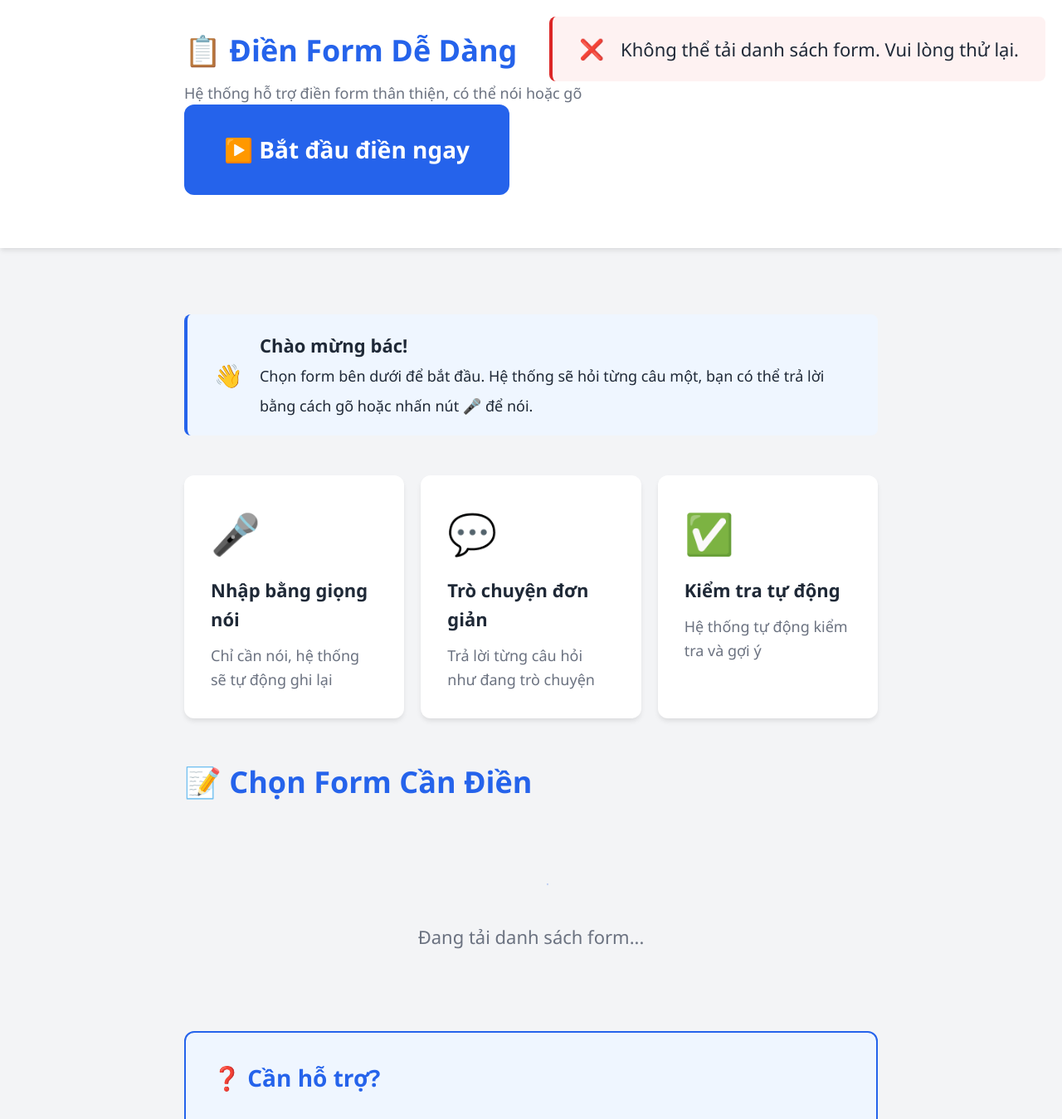
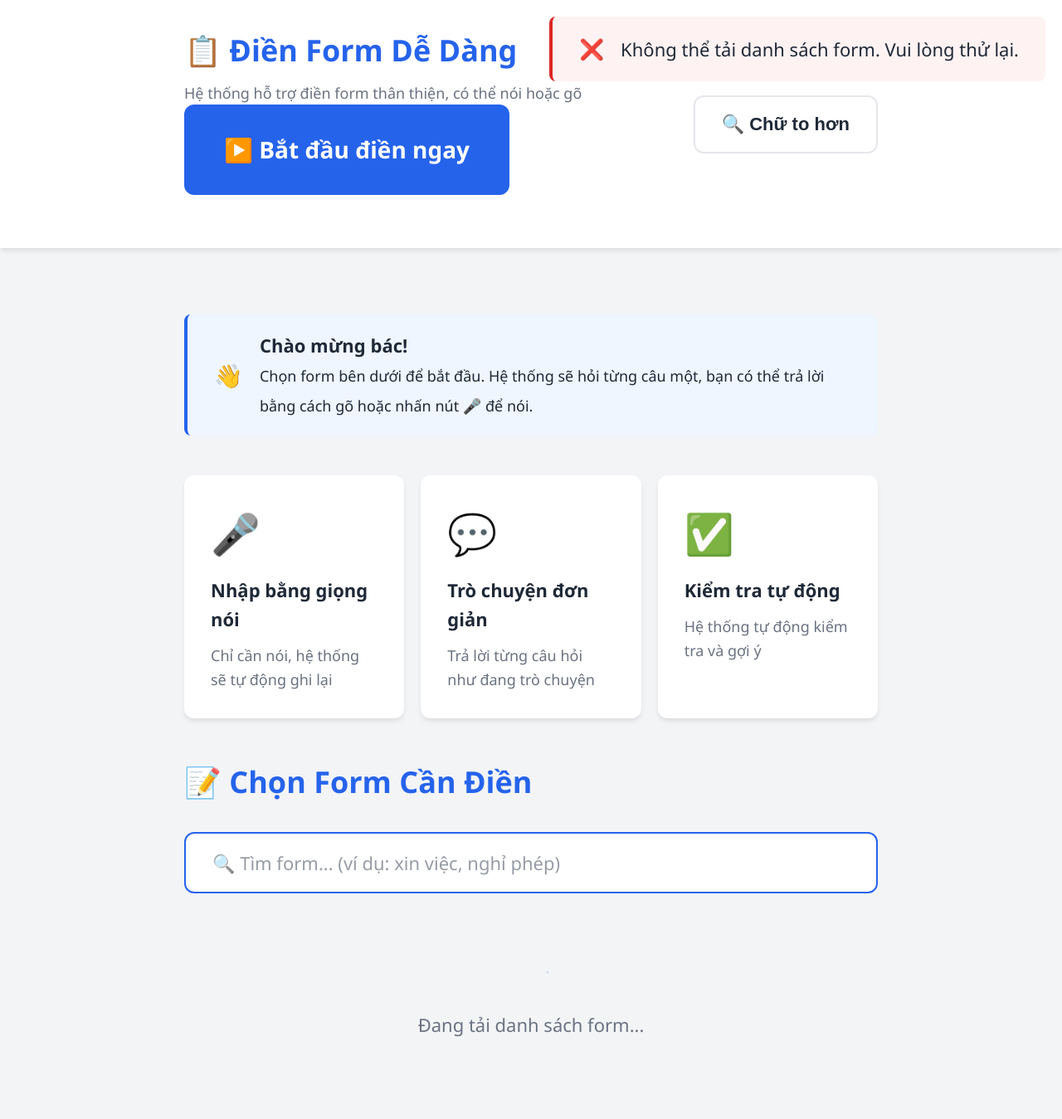
Before and after one commit to magicpro97/elder-friendly-form-pipeline, a Python web app: template templates/index.html in a window 1280 px wide. Shown: the top 1349 px of the page at 83% size. Run offline with Jinja, Linux system fonts and the light colour scheme; the template is opened without the code that fills it, so the values that code supplies are empty.

Commit message:
feat: thêm tìm kiếm, form gần đây, TTS, phóng to chữ, và analytics\n\n- Search box với filter theo title/aliases\n- Gần đây bác đã làm section (5 form)\n- Text-to-speech buttons cho câu hỏi\n- Toggle 'Chữ to hơn' tăng font 20%\n- Privacy-respecting analytics (localStorage only)

```diff
--- a/static/css/main.css
+++ b/static/css/main.css
@@ -97,6 +97,14 @@
   display: flex;
   align-items: center;
   justify-content: space-between;
+  gap: var(--spacing-lg);
+  flex-wrap: wrap;
+}
+
+.header-controls {
+  display: flex;
+  gap: var(--spacing-sm);
+  align-items: center;
 }
 
 .header h1 {
@@ -291,7 +299,11 @@
 
 .progress-bar-fill {
   height: 100%;
-  background: linear-gradient(90deg, var(--primary-color), var(--success-color));
+  background: linear-gradient(
+    90deg,
+    var(--primary-color),
+    var(--success-color)
+  );
   transition: width 0.3s ease;
 }
 
@@ -309,7 +321,6 @@
   flex: 1;
   padding: var(--spacing-sm) var(--spacing-md);
 }
-
 
 /* Chat Interface - Fullscreen optimized */
 .chat-container {
@@ -695,7 +706,11 @@
 
 .progress-fill {
   height: 100%;
-  background: linear-gradient(90deg, var(--primary-color), var(--primary-hover));
+  background: linear-gradient(
+    90deg,
+    var(--primary-color),
+    var(--primary-hover)
+  );
   transition: width 0.5s ease;
   box-shadow: 0 0 10px rgba(37, 99, 235, 0.3);
 }
@@ -858,13 +873,27 @@
 /* ===== Landing Page specific components & utilities ===== */
 
 /* Utilities */
-.mb-xl { margin-bottom: var(--spacing-xl); }
-.mb-lg { margin-bottom: var(--spacing-lg); }
-.mb-md { margin-bottom: var(--spacing-md); }
-.p-xl { padding: var(--spacing-xl); }
-.p-lg { padding: var(--spacing-lg); }
-.text-center { text-align: center; }
-.grid-full { grid-column: 1 / -1; }
+.mb-xl {
+  margin-bottom: var(--spacing-xl);
+}
+.mb-lg {
+  margin-bottom: var(--spacing-lg);
+}
+.mb-md {
+  margin-bottom: var(--spacing-md);
+}
+.p-xl {
+  padding: var(--spacing-xl);
+}
+.p-lg {
+  padding: var(--spacing-lg);
+}
+.text-center {
+  text-align: center;
+}
+.grid-full {
+  grid-column: 1 / -1;
+}
 
 /* Features grid and cards */
 .features-grid {
@@ -903,7 +932,9 @@
 }
 
 /* Welcome section spacing */
-.welcome-section { margin-bottom: var(--spacing-xl); }
+.welcome-section {
+  margin-bottom: var(--spacing-xl);
+}
 
 /* Help section */
 .help-section {
@@ -935,6 +966,168 @@
   font-size: var(--font-base);
 }
 
+/* ===== New Features Styles ===== */
+
+/* Search Box */
+.search-box-container {
+  margin-bottom: var(--spacing-lg);
+}
+
+.search-input {
+  width: 100%;
+  padding: var(--spacing-md) var(--spacing-lg);
+  font-size: var(--font-large);
+  border: 2px solid var(--primary-color);
+  border-radius: 12px;
+  font-family: inherit;
+  transition: all 0.2s ease;
+  background: var(--bg-primary);
+}
+
+.search-input:focus {
+  outline: none;
+  border-color: var(--primary-color);
+  box-shadow: 0 0 0 4px rgba(37, 99, 235, 0.1);
+}
+
+.search-input::placeholder {
+  color: var(--text-secondary);
+  opacity: 0.7;
+}
+
+/* Recent Forms Section */
+.recent-forms-container {
+  background: var(--bg-accent);
+  padding: var(--spacing-lg);
+  border-radius: 12px;
+  margin-bottom: var(--spacing-lg);
+  border: 2px solid var(--primary-color);
+}
+
+.recent-forms-title {
+  font-size: var(--font-large);
+  color: var(--primary-color);
+  margin-bottom: var(--spacing-md);
+  display: flex;
+  align-items: center;
+  gap: var(--spacing-sm);
+}
+
+.recent-forms-grid {
+  display: grid;
+  grid-template-columns: repeat(auto-fill, minmax(250px, 1fr));
+  gap: var(--spacing-sm);
+}
+
+.recent-form-item {
+  background: var(--bg-primary);
+  padding: var(--spacing-md);
+  border-radius: 8px;
+  cursor: pointer;
+  transition: all 0.2s ease;
+  border: 2px solid transparent;
+  display: flex;
+  justify-content: space-between;
+  align-items: center;
+}
+
+.recent-form-item:hover {
+  border-color: var(--primary-color);
+  transform: translateY(-2px);
+  box-shadow: var(--shadow);
+}
+
+.recent-form-item:focus {
+  outline: 4px solid var(--primary-color);
+  outline-offset: 2px;
+}
+
+.recent-form-info {
+  flex: 1;
+}
+
+.recent-form-title {
+  font-size: var(--font-base);
+  font-weight: 600;
+  color: var(--text-primary);
+}
+
+.recent-form-time {
+  font-size: 14px;
+  color: var(--text-secondary);
+}
+
+/* Text-to-Speech Button */
+.tts-button {
+  background: var(--bg-secondary);
+  border: 2px solid var(--primary-color);
+  border-radius: 50%;
+  width: 44px;
+  height: 44px;
+  display: inline-flex;
+  align-items: center;
+  justify-content: center;
+  cursor: pointer;
+  transition: all 0.2s ease;
+  font-size: 20px;
+  margin-left: var(--spacing-sm);
+  vertical-align: middle;
+}
+
+.tts-button:hover {
+  background: var(--primary-color);
+  color: white;
+  transform: scale(1.1);
+}
+
+.tts-button:focus {
+  outline: 3px solid var(--primary-color);
+  outline-offset: 2px;
+}
+
+.tts-button.speaking {
+  background: var(--success-color);
+  color: white;
+  animation: pulse 1s infinite;
+}
+
+/* Font Size Toggle States */
+body.font-enlarged {
+  --font-base: 22px;
+  --font-large: 26px;
+  --font-xlarge: 32px;
+  --font-xxlarge: 42px;
+}
+
+body.font-enlarged .btn {
+  min-height: 72px;
+}
+
+body.font-enlarged .btn-large {
+  min-height: 90px;
+}
+
+/* Hidden class for filtered items */
+.hidden {
+  display: none !important;
+}
+
+/* Analytics Dashboard (privacy-respecting) */
+.analytics-notice {
+  background: var(--bg-accent);
+  padding: var(--spacing-md);
+  border-radius: 8px;
+  border-left: 4px solid var(--primary-color);
+  font-size: var(--font-base);
+  color: var(--text-secondary);
+  margin-top: var(--spacing-lg);
+}
+
+.analytics-notice a {
+  color: var(--primary-color);
+  text-decoration: underline;
+}
+
 /* Print styles */
 @media print {
   .header,
--- a/static/js/app.js
+++ b/static/js/app.js
@@ -8,14 +8,23 @@
     this.recognition = null;
     this.isRecording = false;
     this.STORAGE_KEY = "elder_form_drafts"; // LocalStorage key for saved drafts
+    this.RECENT_FORMS_KEY = "elder_recent_forms"; // Recent forms access
+    this.ANALYTICS_KEY = "elder_analytics"; // Privacy-respecting analytics
+    this.FONT_SIZE_KEY = "elder_font_enlarged"; // Font size preference
+    this.allForms = []; // Store all forms for filtering
+    this.ttsUtterance = null; // Text-to-speech
     this.init();
   }
 
   init() {
     this.setupVoiceRecognition();
+    this.setupTextToSpeech();
+    this.loadFontSizePreference();
     this.loadForms();
     this.loadSavedDrafts();
+    this.loadRecentForms();
     this.setupKeyboardShortcuts();
+    this.initAnalytics();
   }
 
   // Setup global keyboard shortcuts
@@ -71,14 +80,307 @@
     }
   }
 
+  // ===== NEW FEATURES =====
+
+  // Setup Text-to-Speech
+  setupTextToSpeech() {
+    if ("speechSynthesis" in window) {
+      this.ttsAvailable = true;
+    } else {
+      this.ttsAvailable = false;
+      console.warn("Text-to-speech not available in this browser");
+    }
+  }
+
+  // Read text aloud
+  speakText(text, button = null) {
+    if (!this.ttsAvailable) {
+      this.showAlert("Trình duyệt không hỗ trợ đọc văn bản", "warning");
+      return;
+    }
+
+    // Stop any ongoing speech
+    window.speechSynthesis.cancel();
+
+    if (button) {
+      button.classList.remove("speaking");
+    }
+
+    // Create utterance
+    this.ttsUtterance = new SpeechSynthesisUtterance(text);
+    this.ttsUtterance.lang = "vi-VN";
+    this.ttsUtterance.rate = 0.9; // Slightly slower for elderly
+    this.ttsUtterance.pitch = 1.0;
+
+    if (button) {
+      button.classList.add("speaking");
+      this.ttsUtterance.onend = () => {
+        button.classList.remove("speaking");
+      };
+    }
+
+    window.speechSynthesis.speak(this.ttsUtterance);
+    this.trackEvent("tts_used");
+  }
+
+  // Stop speech
+  stopSpeech() {
+    if (this.ttsAvailable) {
+      window.speechSynthesis.cancel();
+    }
+  }
+
+  // Font size toggle
+  toggleFontSize() {
+    const isEnlarged = document.body.classList.toggle("font-enlarged");
+    localStorage.setItem(this.FONT_SIZE_KEY, isEnlarged ? "true" : "false");
+
+    const btn = document.getElementById("fontSizeToggle");
+    if (btn) {
+      btn.textContent = isEnlarged ? "🔍 Chữ nhỏ lại" : "🔍 Chữ to hơn";
+      btn.setAttribute("aria-label", isEnlarged ? "Thu nhỏ chữ" : "Phóng to chữ");
+    }
+
+    this.trackEvent("font_size_toggle", { enlarged: isEnlarged });
+  }
+
+  // Load font size preference
+  loadFontSizePreference() {
+    const isEnlarged = localStorage.getItem(this.FONT_SIZE_KEY) === "true";
+    if (isEnlarged) {
+      document.body.classList.add("font-enlarged");
+      const btn = document.getElementById("fontSizeToggle");
+      if (btn) {
+        btn.textContent = "🔍 Chữ nhỏ lại";
+        btn.setAttribute("aria-label", "Thu nhỏ chữ");
+      }
+    }
+  }
+
+  // Filter forms by search query
+  filterForms(query) {
+    if (!this.allForms || this.allForms.length === 0) return;
+
+    const searchTerm = query.toLowerCase().trim();
+
+    if (!searchTerm) {
+      // Show all forms
+      this.displayForms(this.allForms);
+      return;
+    }
+
+    // Filter by title or aliases
+    const filtered = this.allForms.filter(form => {
+      const titleMatch = form.title.toLowerCase().includes(searchTerm);
+      const aliasMatch = form.aliases && form.aliases.some(alias =>
+        alias.toLowerCase().includes(searchTerm)
+      );
+      return titleMatch || aliasMatch;
+    });
+
+    this.displayForms(filtered);
+    this.trackEvent("search_used", { query: searchTerm, results: filtered.length });
+
+    // Show message if no results
+    if (filtered.length === 0) {
+      const container = document.getElementById("formsContainer");
+      if (container) {
+        container.innerHTML = `
+          <div class="grid-full text-center p-xl">
+            <p style="font-size: var(--font-large); color: var(--text-secondary);">
+              ❌ Không tìm thấy form phù hợp với "${query}"
+            </p>
+            <button class="btn btn-secondary" onclick="document.getElementById('formSearch').value=''; assistant.filterForms('');">
+              Xem tất cả form
+            </button>
+          </div>
+        `;
+      }
+    }
+  }
+
+  // Track recent form access
+  trackRecentForm(formId, formTitle) {
+    try {
+      const recent = this.getRecentForms();
+
+      // Remove existing entry if present
+      const filtered = recent.filter(f => f.formId !== formId);
+
+      // Add to beginning
+      filtered.unshift({
+        formId,
+        formTitle,
+        accessedAt: new Date().toISOString()
+      });
+
+      // Keep only last 5
+      const limited = filtered.slice(0, 5);
+
+      localStorage.setItem(this.RECENT_FORMS_KEY, JSON.stringify(limited));
+    } catch (error) {
+      console.error("Error tracking recent form:", error);
+    }
+  }
+
+  // Get recent forms
+  getRecentForms() {
+    try {
+      const recent = localStorage.getItem(this.RECENT_FORMS_KEY);
+      return recent ? JSON.parse(recent) : [];
+    } catch (error) {
+      console.error("Error loading recent forms:", error);
+      return [];
+    }
+  }
+
+  // Load and display recent forms
+  loadRecentForms() {
+    const recent = this.getRecentForms();
+    if (recent.length === 0) return;
+
+    const section = document.getElementById("recentFormsSection");
+    if (!section) return;
+
+    section.innerHTML = `
+      <div class="recent-forms-container">
+        <h3 class="recent-forms-title">
+          🕐 Gần đây bác đã làm
+        </h3>
+        <div class="recent-forms-grid">
+          ${recent.map(form => `
+            <div class="recent-form-item" role="button" tabindex="0"
+                 onclick="assistant.startForm('${form.formId}', '${form.formTitle}')"
+                 onkeydown="if(event.key==='Enter'||event.key===' '){assistant.startForm('${form.formId}', '${form.formTitle}')}"
+                 aria-label="Mở form ${form.formTitle}">
+              <div class="recent-form-info">
+                <div class="recent-form-title">${form.formTitle}</div>
+                <div class="recent-form-time">${this.formatDate(form.accessedAt)}</div>
+              </div>
+              <span style="font-size: 24px;">▶️</span>
+            </div>
+          `).join('')}
+        </div>
+      </div>
+    `;
+  }
+
+  // Privacy-respecting analytics
+  initAnalytics() {
+    // Initialize analytics object if not exists
+    const analytics = this.getAnalytics();
+    if (!analytics.initialized) {
+      this.saveAnalytics({
+        initialized: true,
+        startDate: new Date().toISOString(),
+        events: {},
+        errors: {},
+        buttonInteractions: {}
+      });
+    }
+  }
+
+  // Get analytics data
+  getAnalytics() {
+    try {
+      const data = localStorage.getItem(this.ANALYTICS_KEY);
+      return data ? JSON.parse(data) : { initialized: false };
+    } catch (error) {
+      console.error("Error loading analytics:", error);
+      return { initialized: false };
+    }
+  }
+
+  // Save analytics data
+  saveAnalytics(data) {
+    try {
+      localStorage.setItem(this.ANALYTICS_KEY, JSON.stringify(data));
+    } catch (error) {
+      console.error("Error saving analytics:", error);
+    }
+  }
+
+  // Track event (no PII)
+  trackEvent(eventName, metadata = {}) {
+    try {
+      const analytics = this.getAnalytics();
+      if (!analytics.events) analytics.events = {};
+
+      if (!analytics.events[eventName]) {
+        analytics.events[eventName] = { count: 0, lastOccurred: null };
+      }
+
+      analytics.events[eventName].count++;
+      analytics.events[eventName].lastOccurred = new Date().toISOString();
+
+      if (metadata && Object.keys(metadata).length > 0) {
+        analytics.events[eventName].metadata = metadata;
+      }
+
+      this.saveAnalytics(analytics);
+    } catch (error) {
+      console.error("Error tracking event:", error);
+    }
+  }
+
+  // Track error (no PII)
+  trackError(errorType, errorMessage) {
+    try {
+      const analytics = this.getAnalytics();
+      if (!analytics.errors) analytics.errors = {};
+
+      if (!analytics.errors[errorType]) {
+        analytics.errors[errorType] = { count: 0, lastMessage: null };
+      }
+
+      analytics.errors[errorType].count++;
+      analytics.errors[errorType].lastMessage = errorMessage.substring(0, 100); // Limit length
+      analytics.errors[errorType].lastOccurred = new Date().toISOString();
+
+      this.saveAnalytics(analytics);
+    } catch (error) {
+      console.error("Error tracking error:", error);
+    }
+  }
+
+  // Track button interaction (size, position)
+  trackButtonClick(buttonType, buttonSize) {
+    try {
+      const analytics = this.getAnalytics();
+      if (!analytics.buttonInteractions) analytics.buttonInteractions = {};
+
+      if (!analytics.buttonInteractions[buttonType]) {
+        analytics.buttonInteractions[buttonType] = { count: 0, sizes: {} };
+      }
+
+      analytics.buttonInteractions[buttonType].count++;
+
+      if (buttonSize) {
+        if (!analytics.buttonInteractions[buttonType].sizes[buttonSize]) {
+          analytics.buttonInteractions[buttonType].sizes[buttonSize] = 0;
+        }
+        analytics.buttonInteractions[buttonType].sizes[buttonSize]++;
+      }
+
+      this.saveAnalytics(analytics);
+    } catch (error) {
+      console.error("Error tracking button click:", error);
+    }
+  }
+
+  // ===== END NEW FEATURES =====
+
+
   // Load available forms
   async loadForms() {
     try {
       const response = await fetch("/forms");
       const data = await response.json();
+      this.allForms = data.forms; // Store for filtering
       this.displayForms(data.forms);
     } catch (error) {
       console.error("Error loading forms:", error);
+      this.trackError("form_load_error", error.message);
       this.showAlert(
         "Không thể tải danh sách form. Vui lòng thử lại.",
         "error"
@@ -94,7 +396,7 @@
     container.innerHTML = forms
       .map(
         (form) => `
-      <div class="form-card" role="button" tabindex="0"
+      <div class="form-card" role="button" tabindex="0" data-form-id="${form.form_id}"
            aria-label="Mở form ${form.title}"
            onclick="assistant.startForm('${form.form_id}', '${form.title}')"
            onkeydown="if(event.key==='Enter'||event.key===' '){assistant.startForm('${form.form_id}', '${form.title}')}"
@@ -145,15 +447,23 @@
             </div>
             <div class="draft-progress">
               <div class="progress-bar-container">
-                <div class="progress-bar-fill" style="width: ${draft.progress || 0}%"></div>
+                <div class="progress-bar-fill" style="width: ${
+                  draft.progress || 0
+                }%"></div>
               </div>
-              <span class="draft-progress-text">${draft.answeredFields || 0}/${draft.totalFields || 0} câu đã trả lời</span>
+              <span class="draft-progress-text">${draft.answeredFields || 0}/${
+              draft.totalFields || 0
+            } câu đã trả lời</span>
             </div>
             <div class="draft-actions">
-              <button class="btn btn-primary" onclick="assistant.continueDraft('${draft.sessionId}')">
+              <button class="btn btn-primary" onclick="assistant.continueDraft('${
+                draft.sessionId
+              }')">
                 ▶️ Tiếp tục
               </button>
-              <button class="btn btn-secondary" onclick="assistant.deleteDraft('${draft.sessionId}')">
+              <button class="btn btn-secondary" onclick="assistant.deleteDraft('${
+                draft.sessionId
+              }')">
                 🗑️ Xóa
               </button>
             </div>
@@ -188,7 +498,9 @@
       const drafts = this.getSavedDrafts();
 
       // Check if draft already exists (update it)
-      const existingIndex = drafts.findIndex((d) => d.sessionId === this.sessionId);
+      const existingIndex = drafts.findIndex(
+        (d) => d.sessionId === this.sessionId
+      );
 
       const draft = {
         sessionId: this.sessionId,
@@ -288,6 +600,10 @@
   async startForm(formId, formTitle) {
     this.currentFormId = formId;
 
+    // Track recent form access
+    this.trackRecentForm(formId, formTitle);
+    this.trackEvent("form_started", { formId });
+
     // Show loading
     const mainContent = document.getElementById("mainContent");
     mainContent.innerHTML = `
@@ -338,6 +654,7 @@
       });
     } catch (error) {
       console.error("Error starting form:", error);
+      this.trackError("form_start_error", error.message);
       this.showAlert(error.message, "error");
     }
   }
@@ -440,11 +757,22 @@
     const hintInText = hint && (text || "").includes(hint);
     const showHint = !!(hint && !hasInlineExample && !hintInText);
 
+    // Create unique ID for TTS button
+    const ttsId = `tts-${Date.now()}-${Math.random().toString(36).substr(2, 9)}`;
+
     messageDiv.innerHTML = `
       <div class="message-avatar">${avatar}</div>
       <div class="message-content">
         ${text}
         ${showHint ? `<div class="message-hint">Ví dụ: ${hint}</div>` : ""}
+        ${type === "assistant" && this.ttsAvailable ? `
+          <button class="tts-button" id="${ttsId}"
+                  onclick="assistant.speakText('${text.replace(/'/g, "\\'")}', document.getElementById('${ttsId}'))"
+                  aria-label="Đọc câu hỏi"
+                  title="Nhấn để nghe câu hỏi">
+            🔊
+          </button>
+        ` : ""}
       </div>
     `;
 
@@ -588,8 +916,12 @@
 
     if (!answer) {
       this.showAlert("Vui lòng nhập câu trả lời", "warning");
+      this.trackEvent("validation_error", { type: "empty_answer" });
       return;
     }
+
+    // Track button click
+    this.trackButtonClick("send_answer", "primary");
 
     // Add user message
     this.addMessage("user", answer);
@@ -627,6 +959,7 @@
       if (data.ok === false) {
         this.removeTyping();
         this.addMessage("assistant", data.message);
+        this.trackEvent("validation_error", { type: "invalid_input" });
         return;
       }
 
@@ -668,6 +1001,7 @@
       }
     } catch (error) {
       console.error("Error sending answer:", error);
+      this.trackError("send_answer_error", error.message);
       this.removeTyping();
       this.showAlert(error.message, "error");
     } finally {
--- a/templates/index.html
+++ b/templates/index.html
@@ -10,7 +10,7 @@
     <title>Hệ thống Điền Form - Dễ Dùng và Thân Thiện</title>
     <link
       rel="stylesheet"
-      href="{{ url_for('static', path='/css/main.css') }}?v=20251103"
+      href="{{ url_for('static', path='/css/main.css') }}?v=20251104"
     />
   </head>
   <body>
@@ -23,10 +23,25 @@
             Hệ thống hỗ trợ điền form thân thiện, có thể nói hoặc gõ
           </p>
           <div class="mb-lg">
-            <a href="#formsContainer" class="btn btn-primary btn-large" aria-label="Bắt đầu điền ngay, chuyển tới danh sách form">
+            <a
+              href="#formsContainer"
+              class="btn btn-primary btn-large"
+              aria-label="Bắt đầu điền ngay, chuyển tới danh sách form"
+            >
               ▶️ Bắt đầu điền ngay
             </a>
           </div>
+        </div>
+        <div class="header-controls">
+          <button
+            id="fontSizeToggle"
+            class="btn btn-secondary"
+            onclick="assistant.toggleFontSize()"
+            aria-label="Phóng to chữ"
+            title="Nhấn để chữ to hơn"
+          >
+            🔍 Chữ to hơn
+          </button>
         </div>
       </div>
     </header>
@@ -73,6 +88,22 @@
         <!-- Forms Selection -->
         <div>
           <h2 class="section-title">📝 Chọn Form Cần Điền</h2>
+
+          <!-- Search Box -->
+          <div class="search-box-container mb-lg">
+            <input
+              type="search"
+              id="formSearch"
+              class="search-input"
+              placeholder="🔍 Tìm form... (ví dụ: xin việc, nghỉ phép)"
+              aria-label="Tìm kiếm form"
+              onkeyup="assistant.filterForms(this.value)"
+            />
+          </div>
+
+          <!-- Recent Forms Section (will be populated by JS) -->
+          <div id="recentFormsSection" class="mb-lg"></div>
+
           <div id="formsContainer" class="form-grid" role="list">
             <!-- Forms will be loaded here by JavaScript -->
             <div class="grid-full text-center p-xl">
@@ -81,7 +112,9 @@
                 <div class="loading-dot"></div>
                 <div class="loading-dot"></div>
               </div>
-              <p id="formsStatus" class="loading-text" aria-live="polite">Đang tải danh sách form...</p>
+              <p id="formsStatus" class="loading-text" aria-live="polite">
+                Đang tải danh sách form...
+              </p>
             </div>
           </div>
         </div>
@@ -103,6 +136,6 @@
       <p>© 2025 Hệ thống Điền Form Thân Thiện | Designed for Elder Users</p>
     </footer>
 
-    <script src="/static/js/app.js?v=20251103" defer></script>
+    <script src="/static/js/app.js?v=20251104" defer></script>
   </body>
 </html>
```
